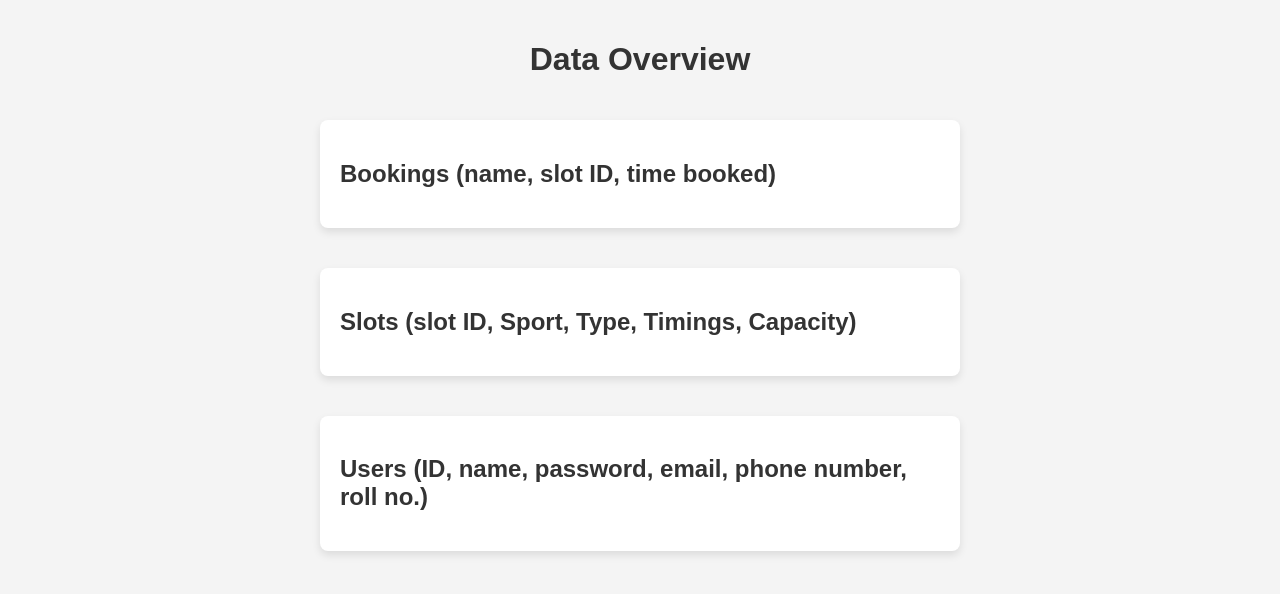
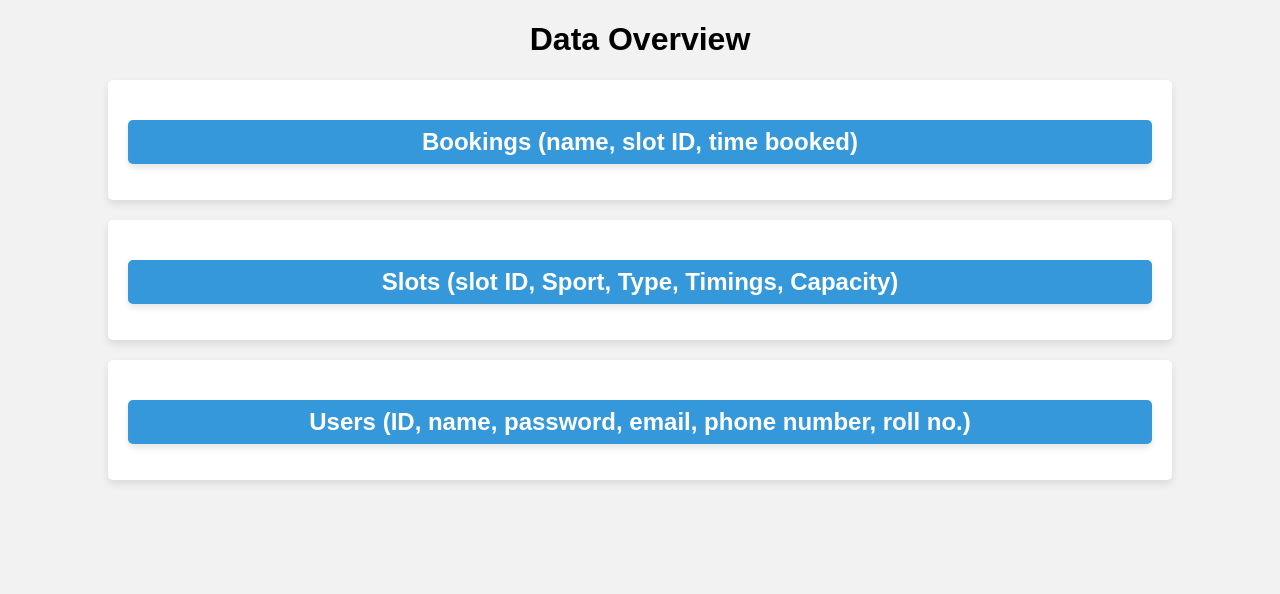
Before and after one commit to naman5harma/sports_slot_booking, a Flask app: page /view_data in a window 1280 px wide. Shown: the top 594 px of the page. Run offline with Flask 3, Linux system fonts and the light colour scheme; some libraries are stand-ins or nearby versions.

Commit message:
Update view_data.html

```diff
--- a/templates/view_data.html
+++ b/templates/view_data.html
@@ -1,43 +1,55 @@
 <!DOCTYPE html>
 <html lang="en">
   <head>
-    <meta charset="UTF-8">
+    <meta charset="UTF-8" />
     <title>View Data</title>
     <style>
       body {
         font-family: Arial, sans-serif;
-            background-color: #f4f4f4;
         margin: 0;
-            padding: 20px;
-            display: flex;
-            flex-direction: column;
-            align-items: center;
+        padding: 0;
+        background-color: #f2f2f2; /* Background color */
       }
 
-        h1, h2 {
-            color: #333;
+      h1 {
+        text-align: center;
       }
 
       section {
-            background-color: #fff;
-            border-radius: 8px;
-            box-shadow: 0 4px 8px rgba(0, 0, 0, 0.1);
+        width: 80%;
+        margin: 0 auto;
         padding: 20px;
-            margin: 20px;
-            width: 80%;
-            max-width: 600px;
+        border-radius: 5px;
+        margin-bottom: 20px;
+        overflow-y: auto;
+        box-shadow: 0 4px 8px rgba(0, 0, 0, 0.1); /* Shadow effect */
+        background-color: #ffffff; /* White background color for sections */
+      }
+
+      h2 {
+        text-align: center;
+        font-size: 1.5em;
+        margin-bottom: 10px;
+        color: #333;
+        background-color: #3498db; /* Blue background for heading */
+        color: white; /* White text color */
+        padding: 8px 0; /* Padding for the heading */
+        border-radius: 5px; /* Rounded corners */
+        box-shadow: 0 4px 6px rgba(0, 0, 0, 0.1); /* Shadow effect */
       }
 
       ul {
-            list-style-type: none;
+        list-style: none;
         padding: 0;
       }
 
       li {
-            background-color: #e9ecef;
-            margin: 10px 0;
-            padding: 10px;
-            border-radius: 4px;
+        margin-bottom: 10px;
+        border-bottom: 1px solid #ddd; /* Lighter border color */
+        padding-bottom: 5px;
+        background-color: #f9f9f9; /* Light gray background for entries */
+        border-radius: 3px; /* Rounded corners for entries */
+        box-shadow: 0 2px 4px rgba(0, 0, 0, 0.1); /* Shadow effect for entries */
       }
     </style>
   </head>
@@ -47,8 +59,9 @@
     <section>
       <h2>Bookings (name, slot ID, time booked)</h2>
       <ul>
+        <!-- Adjust according to your data structure -->
         {% for booking in bookings %}
-                <li>{{ booking }}</li>  <!-- Adjust according to your data structure -->
+        <li>{{ booking }}</li>
         {% endfor %}
       </ul>
     </section>
@@ -56,8 +69,9 @@
     <section>
       <h2>Slots (slot ID, Sport, Type, Timings, Capacity)</h2>
       <ul>
+        <!-- Adjust according to your data structure -->
         {% for slot in slots %}
-                <li>{{ slot }}</li>  <!-- Adjust according to your data structure -->
+        <li>{{ slot }}</li>
         {% endfor %}
       </ul>
     </section>
@@ -65,8 +79,9 @@
     <section>
       <h2>Users (ID, name, password, email, phone number, roll no.)</h2>
       <ul>
+        <!-- Adjust according to your data structure -->
         {% for user in users %}
-                <li>{{ user }}</li>  <!-- Adjust according to your data structure -->
+        <li>{{ user }}</li>
         {% endfor %}
       </ul>
     </section>
```
Lines whose indentation alone changed are shown as unchanged.
